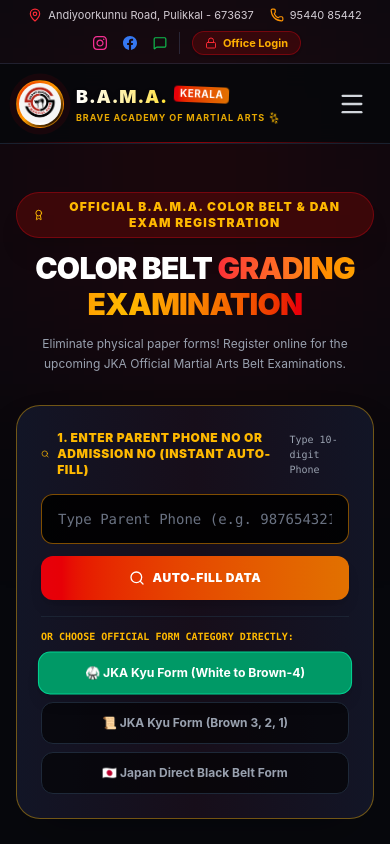
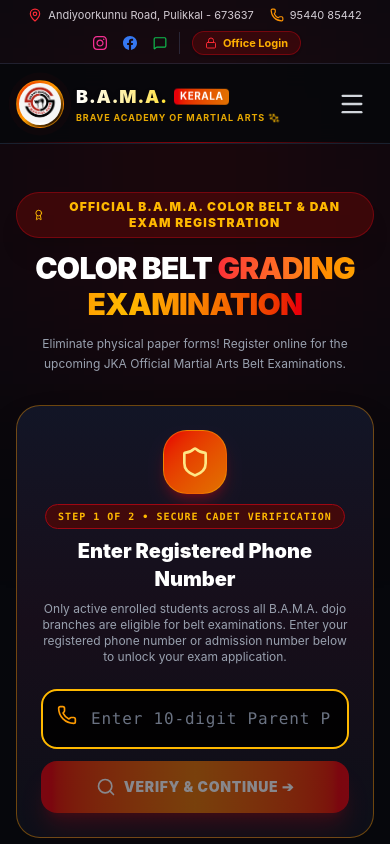
Before and after one commit to thoufeersabitth/bama-club-management, a React (Vite) app in the folder frontend/: page /grading-registration in a window 390 px wide. Shown: the top 844 px of the page. Built offline with nearby package versions, Linux system fonts and the light colour scheme.

Commit message:
feat(grading): implement phone verification gate, security lock, and interactive sibling selector in Belt Grading exam registration

```diff
--- a/frontend/src/pages/public/GradingRegistration.jsx
+++ b/frontend/src/pages/public/GradingRegistration.jsx
@@ -142,35 +142,38 @@
     }));
   }, [formData.target_belt]);
 
+  const [verifiedStudent, setVerifiedStudent] = useState(null);
+
+  const cleanDigits = (str) => String(str || '').replace(/\D/g, '');
+
   const selectStudentFromMultiple = (data) => {
     if (!data) return;
-    const currentBelt = data.current_belt || data.belt || 'White Belt';
+    const currentBelt = data.current_belt || data.belt || data.currentBelt || 'White Belt';
     const nextTarget = data.target_belt || getNextTargetBelt(currentBelt);
     const calcFee = getFeeForBelt(nextTarget);
 
-    setLookupMessage({
-      type: 'success',
-      text: `✨ Selected B.A.M.A. Cadet: ${data.student_name || data.name} (#${data.admission_no || 'Cadet'}) | Present: ${currentBelt} ➔ Target: ${nextTarget}`
-    });
+    setVerifiedStudent(data);
+    setLookupMessage(null);
 
     setFormData(prev => ({
       ...prev,
       student_id: data.student_id || data.id || '',
-      admission_no: data.admission_no || '',
+      admission_no: data.admission_no || data.admissionNo || '',
       student_name: data.student_name || data.name || '',
       gender: data.gender || 'Male',
-      dob: data.dob || '',
+      photo: data.photo || data.profile_photo || data.image || '',
+      dob: data.dob || data.dateOfBirth || '',
       age: data.age || 10,
-      guardian_name: data.guardian_name || data.parent_name || '',
+      guardian_name: data.guardian_name || data.guardianName || data.parent_name || '',
       guardian_relationship: data.relationship || 'Father',
       phone: data.phone || data.mobile || '',
       whatsapp: data.whatsapp || data.phone || data.mobile || '',
       address: data.address || '',
-      branch_name: data.branch_name || 'Pulikkal Main Dojo',
+      branch_name: data.branch_name || data.branch || (typeof data.branch === 'object' ? data.branch?.name : data.branch) || 'Pulikkal Branch (Head Office)',
       current_belt: currentBelt,
       target_belt: nextTarget,
       exam_fee: calcFee,
-      form_type: data.form_type || 'JKK_WHITE_TO_BROWN_4'
+      form_type: ['black', 'dan'].some(t => nextTarget.toLowerCase().includes(t)) ? 'JAPAN_DIRECT_BLACK_BELT' : ['brown-3', 'brown-2', 'brown-1', '3rd kyu', '2nd kyu', '1st kyu'].some(t => nextTarget.toLowerCase().includes(t)) ? 'JKK_BROWN' : 'JKK_WHITE_TO_BROWN_4'
     }));
   };
 
@@ -184,68 +187,96 @@
     setMultipleMatches([]);
 
     let matches = [];
+    const qDigits = cleanDigits(q);
 
     // 1. Try Backend API
     const urlsToTry = [
       `https://bama-club-backend.fly.dev/api/grading-registrations/lookup-student/?query=${encodeURIComponent(q)}`,
-      `https://bama-club-backend.fly.dev/api/students/?search=${encodeURIComponent(q)}`
+      `https://bama-club-backend.fly.dev/api/students/?search=${encodeURIComponent(q)}`,
+      `https://bama-club-backend.fly.dev/api/students/`
     ];
 
     for (const url of urlsToTry) {
       try {
-        const response = await fetch(url);
+        const response = await fetch(url, { headers: { 'Accept': 'application/json' }, cache: 'no-store' });
         if (response.ok) {
           const resData = await response.json();
-          if (resData && (resData.found || resData.results?.length > 0)) {
-            const foundItems = resData.results || [resData];
+          const foundItems = resData.results || (Array.isArray(resData) ? resData : (resData.found ? [resData] : []));
           foundItems.forEach(item => {
             if (item.name || item.student_name) {
+              const itemPhone = cleanDigits(item.phone || item.whatsapp || item.mobile);
+              const itemAdm = String(item.admission_no || item.admissionNo || '').toLowerCase().trim();
+              const itemName = String(item.name || item.student_name || '').toLowerCase().trim();
+              const qLower = q.toLowerCase().trim();
+
+              const phoneMatches = qDigits.length >= 7 && (itemPhone.includes(qDigits) || (qDigits.length >= 10 && itemPhone.slice(-10) === qDigits.slice(-10)));
+              const admMatches = itemAdm && (itemAdm === qLower || itemAdm.includes(qLower));
+              const nameMatches = itemName && (itemName === qLower || itemName.includes(qLower));
+
+              if (phoneMatches || admMatches || nameMatches) {
+                if (!matches.some(m => (m.admission_no || m.admissionNo) === (item.admission_no || item.admissionNo) && (m.name || m.student_name) === (item.name || item.student_name))) {
                   matches.push({
                     ...item,
                     student_name: item.student_name || item.name,
                     admission_no: item.admission_no || item.admissionNo
                   });
                 }
+              }
+            }
           });
-            break;
-          }
+          if (matches.length > 0) break;
         }
       } catch (e) {}
     }
 
-    // 2. Local Storage Search (Supports siblings under same phone number!)
+    // 2. Local Storage Search
     try {
-      const localRaw = localStorage.getItem('bama_students') || localStorage.getItem('bama_cadets');
+      const localRaw = localStorage.getItem('bama_cadets_roster') || localStorage.getItem('bama_students') || localStorage.getItem('bama_cadets');
       if (localRaw) {
         const list = JSON.parse(localRaw);
-        const qClean = q.toLowerCase();
-        const foundList = list.filter(s =>
-          (s.admission_no && String(s.admission_no).toLowerCase().includes(qClean)) ||
-          (s.student_name && String(s.student_name).toLowerCase().includes(qClean)) ||
-          (s.name && String(s.name).toLowerCase().includes(qClean)) ||
-          (s.phone && String(s.phone).includes(qClean)) ||
-          (s.mobile && String(s.mobile).includes(qClean))
-        );
-        foundList.forEach(item => {
-          if (!matches.some(m => m.admission_no === item.admission_no || m.student_name === (item.student_name || item.name))) {
-            matches.push(item);
+        if (Array.isArray(list)) {
+          list.forEach(s => {
+            const sPhone = cleanDigits(s.phone || s.whatsapp || s.mobile);
+            const sAdm = String(s.admission_no || s.admissionNo || '').toLowerCase().trim();
+            const sName = String(s.name || s.student_name || '').toLowerCase().trim();
+            const qLower = q.toLowerCase().trim();
+
+            const phoneMatches = qDigits.length >= 7 && (sPhone.includes(qDigits) || (qDigits.length >= 10 && sPhone.slice(-10) === qDigits.slice(-10)));
+            const admMatches = sAdm && (sAdm === qLower || sAdm.includes(qLower));
+            const nameMatches = sName && (sName === qLower || sName.includes(qLower));
+
+            if (phoneMatches || admMatches || nameMatches) {
+              if (!matches.some(m => (m.admission_no || m.admissionNo) === (s.admission_no || s.admissionNo) && (m.name || m.student_name) === (s.name || s.student_name))) {
+                matches.push({
+                  ...s,
+                  student_name: s.name || s.student_name,
+                  admission_no: s.admission_no || s.admissionNo
+                });
+              }
             }
           });
         }
+      }
     } catch (e) {}
 
-    if (matches.length > 0) {
-      if (matches.length > 1) {
+    if (matches.length === 1) {
+      setMultipleMatches([]);
+      selectStudentFromMultiple(matches[0]);
+      setVerifiedStudent(matches[0]);
+    } else if (matches.length > 1) {
       setMultipleMatches(matches);
+      setVerifiedStudent(null);
       setLookupMessage({
-          type: 'success',
-          text: `👨‍👩‍👧‍👦 Found ${matches.length} Cadets under this contact (${q})! Click to select student below:`
+        type: 'multiple',
+        text: `👨‍👩‍👧‍👦 Found ${matches.length} Registered Cadets under this contact (${q}). Please select cadet below:`
       });
-      }
-      selectStudentFromMultiple(matches[0]);
     } else {
       setMultipleMatches([]);
-      setLookupMessage({ type: 'error', text: `ℹ️ No cadet record found matching '${q}'. Fill details manually below.` });
+      setVerifiedStudent(null);
+      setLookupMessage({
+        type: 'error',
+        text: `❌ No registered cadet found with '${q}'. Only enrolled active students of B.A.M.A. can apply for Belt Grading Exams. Please check the number or contact the dojo office: +91 95440 85442.`
+      });
     }
 
     setIsSearching(false);
@@ -393,110 +424,197 @@
           </p>
         </div>
 
-        {/* Quick Student Auto-Lookup Bar (Instant 10-Digit Phone Auto-Fill) */}
-        <div className="bg-gradient-to-r from-[#121526] via-[#170E1A] to-[#121526] rounded-3xl p-6 border border-amber-400/40 shadow-2xl space-y-4">
-          <div className="flex items-center justify-between">
-            <div className="flex items-center gap-2 text-xs font-black text-amber-400 uppercase tracking-wider">
-              <Search className="w-4 h-4 text-amber-400" />
-              <span>1. ENTER PARENT PHONE NO OR ADMISSION NO (INSTANT AUTO-FILL)</span>
+        {/* STEP 1: PHONE VERIFICATION & SIBLING SELECTION GATE */}
+        {!verifiedStudent ? (
+          <div className="bg-gradient-to-b from-[#121526] via-[#170E1A] to-[#0D0F18] rounded-3xl p-6 sm:p-10 border border-amber-500/40 shadow-2xl space-y-6">
+            <div className="text-center space-y-2 max-w-xl mx-auto">
+              <div className="w-16 h-16 bg-gradient-to-br from-red-600 to-amber-600 text-white rounded-3xl flex items-center justify-center mx-auto shadow-lg shadow-red-600/30 border border-amber-400/40">
+                <Shield className="w-8 h-8 text-amber-200" />
               </div>
-            <span className="text-[10px] font-mono text-gray-400">Type 10-digit Phone</span>
+              <span className="px-3 py-1 rounded-full bg-red-950/90 text-amber-400 border border-red-800 text-[10px] font-black uppercase tracking-widest font-mono inline-block">
+                STEP 1 OF 2 • SECURE CADET VERIFICATION
+              </span>
+              <h2 className="text-xl sm:text-2xl font-black text-white">
+                Enter Registered Phone Number
+              </h2>
+              <p className="text-xs text-gray-400">
+                Only active enrolled students across all B.A.M.A. dojo branches are eligible for belt examinations. Enter your registered phone number or admission number below to unlock your exam application.
+              </p>
             </div>
 
-          <form onSubmit={handleStudentSearch} className="flex flex-col sm:flex-row gap-3">
+            <form onSubmit={handleStudentSearch} className="max-w-xl mx-auto space-y-3">
+              <div className="relative">
+                <Phone className="w-5 h-5 text-amber-500 absolute left-4 top-4" />
                 <input
                   type="text"
                   value={searchQuery}
                   onChange={handleSearchInputChange}
-              placeholder="Type Parent Phone (e.g. 9876543210) or Admission No..."
-              className="flex-1 px-4 py-3.5 bg-black/90 border border-amber-500/50 rounded-xl text-white text-sm focus:border-amber-400 focus:outline-none placeholder-gray-500 font-mono shadow-inner"
+                  placeholder="Enter 10-digit Parent Phone (e.g. 9544085442) or Admission No..."
+                  className="w-full pl-12 pr-4 py-4 bg-black/90 border-2 border-amber-500/60 rounded-2xl text-white text-base focus:border-amber-400 focus:outline-none placeholder-gray-500 font-mono shadow-inner tracking-wider"
+                  autoFocus
                 />
+              </div>
+
               <button
                 type="submit"
-              disabled={isSearching}
-              className="px-6 py-3.5 bg-gradient-to-r from-red-600 to-amber-600 hover:from-red-500 hover:to-amber-500 text-white font-black text-xs uppercase tracking-wider rounded-xl shadow-lg flex items-center justify-center gap-2 disabled:opacity-50 cursor-pointer"
+                disabled={isSearching || !searchQuery.trim()}
+                className="w-full py-4 bg-gradient-to-r from-red-600 via-amber-600 to-red-600 hover:from-red-500 hover:to-amber-500 text-white font-black text-sm uppercase tracking-wider rounded-2xl shadow-xl shadow-red-600/30 flex items-center justify-center gap-2 disabled:opacity-50 cursor-pointer transition transform active:scale-98"
               >
-              {isSearching ? <RefreshCw className="w-4 h-4 animate-spin" /> : <Search className="w-4 h-4" />}
-              <span>AUTO-FILL DATA</span>
+                {isSearching ? (
+                  <>
+                    <RefreshCw className="w-5 h-5 animate-spin" />
+                    <span>Verifying Cadet Database...</span>
+                  </>
+                ) : (
+                  <>
+                    <Search className="w-5 h-5" />
+                    <span>Verify & Continue ➔</span>
+                  </>
+                )}
               </button>
             </form>
 
-          {lookupMessage && (
-            <div className={`p-3.5 rounded-xl text-xs font-bold flex items-center gap-2 animate-fadeIn ${
-              lookupMessage.type === 'success' ? 'bg-green-950/90 text-green-300 border border-green-700 shadow-md' : 'bg-red-950/90 text-red-300 border border-red-700'
-            }`}>
-              {lookupMessage.type === 'success' ? <CheckCircle2 className="w-5 h-5 text-green-400 flex-shrink-0" /> : <AlertCircle className="w-5 h-5 text-red-400 flex-shrink-0" />}
-              <span>{lookupMessage.text}</span>
+            {/* Error Message Alert */}
+            {lookupMessage && lookupMessage.type === 'error' && (
+              <div className="max-w-xl mx-auto p-4 bg-rose-950/90 border border-rose-600/80 rounded-2xl text-xs space-y-2 text-rose-200 animate-fadeIn shadow-lg">
+                <div className="flex items-center gap-2 font-black text-rose-400">
+                  <AlertCircle className="w-5 h-5 flex-shrink-0" />
+                  <span>Access Restricted: Cadet Not Found!</span>
+                </div>
+                <p className="leading-relaxed text-gray-300">
+                  {lookupMessage.text}
+                </p>
+                <div className="pt-2 border-t border-rose-900 flex items-center justify-between">
+                  <span className="text-[11px] text-gray-400">Academy Office Contact:</span>
+                  <a href="tel:+919544085442" className="text-amber-400 font-mono font-bold hover:underline">
+                    📞 +91 95440 85442
+                  </a>
+                </div>
               </div>
             )}
 
-          {/* Multiple Siblings Selector Chips (When phone matches 2+ children) */}
+            {/* SIBLING / MULTI-CADET SELECTION CARDS */}
             {multipleMatches && multipleMatches.length > 1 && (
-            <div className="bg-amber-950/40 border border-amber-500/50 p-3.5 rounded-2xl space-y-2 animate-fadeIn">
-              <span className="text-xs font-black text-amber-300 flex items-center gap-1.5 uppercase tracking-wider">
+              <div className="space-y-4 pt-4 border-t border-gray-800 animate-fadeIn">
+                <div className="text-center space-y-1">
+                  <span className="text-sm font-black text-amber-400 flex items-center justify-center gap-2">
                     <span>👨‍👩‍👧‍👦</span>
-                <span>Select Child / Cadet to Auto-Fill:</span>
+                    <span>Multiple Cadets Found Under This Phone Number!</span>
                   </span>
-              <div className="flex flex-wrap gap-2 pt-1">
+                  <p className="text-xs text-gray-400">
+                    Please select which cadet is registering for the Belt Grading Examination:
+                  </p>
+                </div>
+
+                <div className="grid grid-cols-1 sm:grid-cols-2 gap-4">
                   {multipleMatches.map((m, idx) => {
-                  const isSelected = formData.admission_no === m.admission_no || formData.student_name === (m.student_name || m.name);
+                    const cBelt = m.current_belt || m.belt || 'White Belt';
+                    const tBelt = m.target_belt || getNextTargetBelt(cBelt);
+                    const photoUrl = m.photo || m.profile_photo || m.image;
+
                     return (
+                      <div
+                        key={m.admission_no || m.id || idx}
+                        onClick={() => selectStudentFromMultiple(m)}
+                        className="bg-black/80 hover:bg-[#151928] border-2 border-amber-500/40 hover:border-amber-400 rounded-3xl p-5 space-y-4 cursor-pointer transition transform hover:-translate-y-1 shadow-xl group flex flex-col justify-between"
+                      >
+                        <div className="flex items-center gap-3.5">
+                          {photoUrl ? (
+                            <img
+                              src={photoUrl}
+                              alt={m.student_name || m.name}
+                              className="w-14 h-14 rounded-2xl object-cover border-2 border-amber-400/60 shadow-md flex-shrink-0"
+                            />
+                          ) : (
+                            <div className="w-14 h-14 rounded-2xl bg-gradient-to-br from-red-600 to-amber-600 text-white font-black text-xl flex items-center justify-center shadow-md flex-shrink-0 border border-amber-300/40">
+                              {(m.student_name || m.name || 'C').charAt(0).toUpperCase()}
+                            </div>
+                          )}
+                          <div className="space-y-1 min-w-0">
+                            <h3 className="text-base font-black text-white group-hover:text-amber-400 transition truncate">
+                              {m.student_name || m.name}
+                            </h3>
+                            <div className="flex items-center gap-1.5 text-[11px] text-gray-400 font-mono">
+                              <span className="px-1.5 py-0.2 rounded bg-gray-900 border border-gray-800">
+                                #{m.admission_no || m.admissionNo || 'Cadet'}
+                              </span>
+                              <span className="truncate">
+                                {m.branch_name || m.branch || 'Dojo Branch'}
+                              </span>
+                            </div>
+                          </div>
+                        </div>
+
+                        {/* Belt Progression Pill */}
+                        <div className="p-3 bg-gray-900/90 rounded-2xl border border-gray-800 space-y-1.5 text-xs">
+                          <div className="flex items-center justify-between text-[11px]">
+                            <span className="text-gray-400 font-medium">Current Belt:</span>
+                            <span className="font-bold text-gray-200">{cBelt}</span>
+                          </div>
+                          <div className="flex items-center justify-between text-[11px] pt-1 border-t border-gray-800">
+                            <span className="text-amber-400 font-bold">Target Belt:</span>
+                            <span className="font-black text-amber-300 font-mono">➔ {tBelt}</span>
+                          </div>
+                        </div>
+
                         <button
-                      key={m.admission_no || m.id || idx}
                           type="button"
-                      onClick={() => selectStudentFromMultiple(m)}
-                      className={`px-4 py-2 rounded-xl text-xs font-black transition cursor-pointer flex items-center gap-2 border shadow-sm ${
-                        isSelected
-                          ? 'bg-amber-500 text-black border-amber-400 font-black scale-102 shadow-amber-500/25'
-                          : 'bg-black/70 text-gray-200 border-gray-700 hover:bg-black hover:border-amber-400'
-                      }`}
+                          className="w-full py-2.5 bg-amber-500 group-hover:bg-amber-400 text-black font-black text-xs uppercase tracking-wider rounded-xl transition shadow-md flex items-center justify-center gap-1.5 cursor-pointer"
                         >
-                      <span>🥋 {m.student_name || m.name}</span>
-                      <span className="text-[10px] font-mono opacity-80">
-                        (#{m.admission_no || 'Cadet'} • {m.current_belt || m.belt || 'White Belt'})
-                      </span>
+                          <span>Register {m.student_name || m.name} ➔</span>
                         </button>
+                      </div>
                     );
                   })}
                 </div>
               </div>
             )}
-
-          {/* 3-WAY FORM CATEGORY SELECTOR TABS (Another Method From Side) */}
-          <div className="pt-3 border-t border-gray-800/80 space-y-2">
-            <span className="text-[10px] font-bold text-amber-400 uppercase font-mono block">OR CHOOSE OFFICIAL FORM CATEGORY DIRECTLY:</span>
-            <div className="grid grid-cols-1 sm:grid-cols-3 gap-2">
-              <button
-                type="button"
-                onClick={() => setFormData(prev => ({ ...prev, target_belt: 'Yellow Belt', form_type: 'JKK_WHITE_TO_BROWN_4' }))}
-                className={`px-3.5 py-3 rounded-xl text-xs font-bold transition flex items-center justify-center gap-2 cursor-pointer border ${
-                  formData.form_type === 'JKK_WHITE_TO_BROWN_4' ? 'bg-emerald-600 text-white border-emerald-400 font-black shadow-lg scale-[1.02]' : 'bg-black/60 text-gray-400 border-gray-800 hover:text-white'
-                }`}
-              >
-                <span>🥋 JKA Kyu Form (White to Brown-4)</span>
-              </button>
+          </div>
+        ) : (
+          /* STEP 2: VERIFIED REGISTRATION APPLICATION FORM */
+          <>
+            {/* Top Verified Cadet Banner */}
+            <div className="bg-gradient-to-r from-emerald-950 via-[#0A1A12] to-emerald-950 rounded-3xl p-4 sm:p-5 border-2 border-emerald-500/80 shadow-2xl flex flex-col sm:flex-row items-center justify-between gap-4 animate-fadeIn">
+              <div className="flex items-center gap-3.5">
+                {formData.photo ? (
+                  <img
+                    src={formData.photo}
+                    alt={formData.student_name}
+                    className="w-14 h-14 rounded-2xl object-cover border-2 border-emerald-400 shadow-md flex-shrink-0"
+                  />
+                ) : (
+                  <div className="w-14 h-14 rounded-2xl bg-emerald-600 text-white font-black text-xl flex items-center justify-center shadow-md flex-shrink-0">
+                    {formData.student_name ? formData.student_name.charAt(0).toUpperCase() : 'C'}
+                  </div>
+                )}
+                <div>
+                  <div className="flex items-center gap-2 flex-wrap">
+                    <span className="px-2 py-0.5 rounded-full bg-emerald-500 text-black font-black text-[9px] uppercase tracking-wider">
+                      ✓ VERIFIED CADET
+                    </span>
+                    <span className="text-gray-400 font-mono text-[10px]">
+                      #{formData.admission_no}
+                    </span>
+                  </div>
+                  <h3 className="text-lg font-black text-white">{formData.student_name}</h3>
+                  <p className="text-xs text-emerald-300 font-medium">
+                    {formData.branch_name} • Belt Progression: <strong className="text-white">{formData.current_belt}</strong> ➔ <strong className="text-amber-300 font-black">{formData.target_belt}</strong>
+                  </p>
+                </div>
+              </div>
 
               <button
                 type="button"
-                onClick={() => setFormData(prev => ({ ...prev, target_belt: 'Brown Belt (3rd Kyu)', form_type: 'JKK_BROWN' }))}
-                className={`px-3.5 py-3 rounded-xl text-xs font-bold transition flex items-center justify-center gap-2 cursor-pointer border ${
-                  formData.form_type === 'JKK_BROWN' ? 'bg-amber-600 text-white border-amber-400 font-black shadow-lg scale-[1.02]' : 'bg-black/60 text-gray-400 border-gray-800 hover:text-white'
-                }`}
+                onClick={() => {
+                  setVerifiedStudent(null);
+                  setMultipleMatches([]);
+                  setLookupMessage(null);
+                }}
+                className="px-4 py-2 bg-gray-900 hover:bg-black text-amber-400 hover:text-amber-300 border border-amber-500/40 rounded-xl text-xs font-black transition cursor-pointer flex items-center gap-1.5 shadow-sm whitespace-nowrap"
               >
-                <span>📜 JKA Kyu Form (Brown 3, 2, 1)</span>
+                <RefreshCw className="w-3.5 h-3.5" />
+                <span>Change Student / Search Again</span>
               </button>
-
-              <button
-                type="button"
-                onClick={() => setFormData(prev => ({ ...prev, target_belt: 'Black Belt (1st Dan)', form_type: 'JAPAN_DIRECT_BLACK_BELT' }))}
-                className={`px-3.5 py-3 rounded-xl text-xs font-bold transition flex items-center justify-center gap-2 cursor-pointer border ${
-                  formData.form_type === 'JAPAN_DIRECT_BLACK_BELT' ? 'bg-red-700 text-white border-red-500 font-black shadow-lg scale-[1.02]' : 'bg-black/60 text-gray-400 border-gray-800 hover:text-white'
-                }`}
-              >
-                <span>🇯🇵 Japan Direct Black Belt Form</span>
-              </button>
-            </div>
-          </div>
             </div>
 
             {/* Dynamic Form Type Indicator Badge */}
@@ -1077,6 +1195,8 @@
             <span>SUBMIT EXAMINATION REGISTRATION →</span>
           </button>
         </form>
+        </>
+        )}
 
       </div>
 
```
Lines whose indentation alone changed are shown as unchanged.
